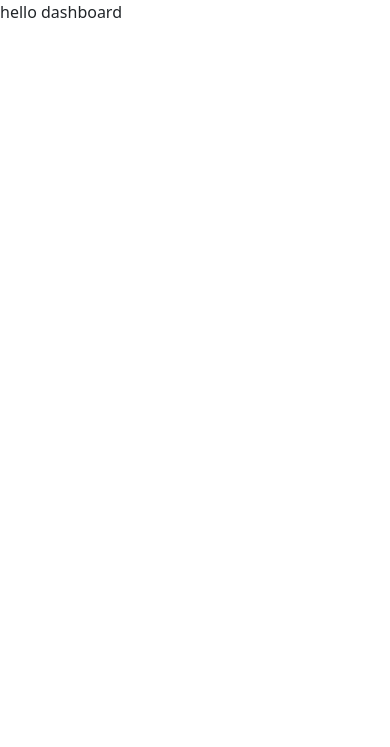
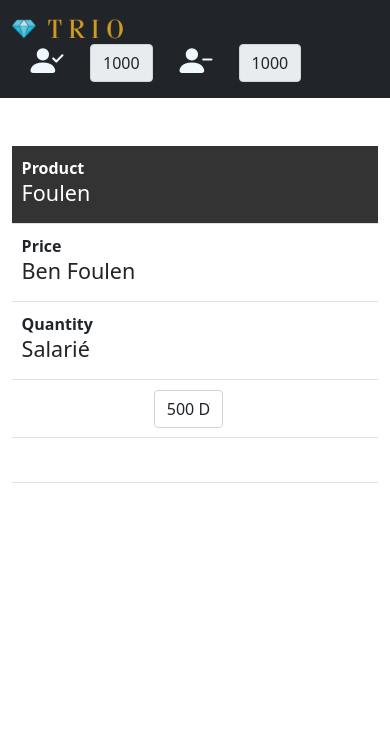
Before and after one commit to GhozziMedAmine/TRIO, a plain HTML site: page !ADMIN_dashboard/interface_admin/admin.html in a window 390 px wide. Drawn offline with nearby package versions, Linux system fonts and the light colour scheme.

Commit message:
admin_dashboard

```diff
--- a/!ADMIN_dashboard/interface_admin/admin.html
+++ b/!ADMIN_dashboard/interface_admin/admin.html
@@ -11,14 +11,126 @@
         integrity="sha384-eOJMYsd53ii+scO/bJGFsiCZc+5NDVN2yr8+0RDqr0Ql0h+rP48ckxlpbzKgwra6" crossorigin="anonymous">
 
     <!-- favicone-->
-    <link rel="shortcut icon"  href="./../../assets/logo/favicone_admin.png"/>
+    <link rel="shortcut icon" href="./../../assets/logo/favicone_admin.png" />
+
+    <link rel="stylesheet" href="./interface.css">
 </head>
 
 <body>
 
-<p>hello dashboard</p>
+    <nav class="navbar navbar-light bg-dark py-3">
+        <div class="container-fluid">
+            <a href="./../../home.html">
+                <img src="./../../assets/logo/logo.png" width="119,324    mm" height="28,509   mm" alt="">
+            </a>
 
 
+            <div class="d-flex">
+                <svg xmlns="http://www.w3.org/2000/svg" width="70" height="33" fill="currentColor" style="color: aliceblue;"
+                    class="bi bi-person-check-fill" viewBox="0 0 16 16">
+                    <path fill-rule="evenodd"
+                        d="M15.854 5.146a.5.5 0 0 1 0 .708l-3 3a.5.5 0 0 1-.708 0l-1.5-1.5a.5.5 0 0 1 .708-.708L12.5 7.793l2.646-2.647a.5.5 0 0 1 .708 0z" />
+                    <path d="M1 14s-1 0-1-1 1-4 6-4 6 3 6 4-1 1-1 1H1zm5-6a3 3 0 1 0 0-6 3 3 0 0 0 0 6z" />
+                </svg>
+
+
+                <div class="input-group-append">
+                    <span class="input-group-text mx-2">1000</span>
+                </div>
+
+                <svg xmlns="http://www.w3.org/2000/svg" width="70" height="33" fill="currentColor"  style="color: aliceblue;"
+                    class="bi bi-person-dash-fill" viewBox="0 0 16 16">
+                    <path fill-rule="evenodd" d="M11 7.5a.5.5 0 0 1 .5-.5h4a.5.5 0 0 1 0 1h-4a.5.5 0 0 1-.5-.5z" />
+                    <path d="M1 14s-1 0-1-1 1-4 6-4 6 3 6 4-1 1-1 1H1zm5-6a3 3 0 1 0 0-6 3 3 0 0 0 0 6z" />
+                </svg>
+
+                <div class="input-group-append">
+                    <span class="input-group-text mx-2">1000</span>
+                </div>
+
+
+            </div>
+        </div>
+    </nav>
+
+
+
+    <main class="my-5  ">
+
+
+        <div class="container">
+            <table id="cart" class="table table-hover table-condensed">
+
+                <!--tabel header-->
+
+                <thead>
+                    <tr>
+
+                        <th style="width:25%">Nom</th>
+                        <th style="width:25%">Prenom</th>
+                        <th style="width:20%">Etat</th>
+
+                        <th style="width:20%" >reste</th>
+                        <th style="width:10%"></th>
+                    </tr>
+                </thead>
+
+                <!--le contenu du tableau -->
+
+
+                <tbody>
+
+                    <tr>
+                        <!--col du produit image et discription -->
+
+                        <td data-th="Product">
+                            <div class="row">
+
+
+                                <div class="col-sm-10">
+                                    <h4 class="nomargin">Foulen</h4>
+
+
+                                </div>
+                            </div>
+                        </td>
+                        <!--col du prix-->
+
+                        <td data-th="Price"> <h4 class="nomargin">Ben Foulen</h4> </td>
+
+                        <!--col quantity {{product.qte}}-->
+
+                        <td data-th="Quantity">
+                            <h4 class="nomargin">Salarié</h4>
+
+
+                        </td>
+
+
+
+
+
+
+                        <!--col somme-->
+
+
+
+                        <!--col Delete-->
+                        <td>  <input class="form-control text-center" value="500 DT" ></td>
+                        <td>  </td>
+                    </tr>
+                </tbody>
+
+                <!--fin du tbody-->
+
+
+
+
+            </table>
+        </div>
+
+
+    </main>
 
 
 
--- /dev/null
+++ b/!ADMIN_dashboard/interface_admin/interface.css
@@ -0,0 +1,38 @@
+main{
+    min-height: calc(100vh - 211px - 35px);
+
+}
+.table>tbody>tr>td, .table>tfoot>tr>td{
+    vertical-align: middle;
+}
+@media screen and (max-width: 600px) {
+    table#cart tbody td .form-control{
+		width:20%;
+		display: inline !important;
+	}
+	.actions .btn{
+		width:36%;
+		margin:1.5em 0;
+	}
+
+	.actions .btn-info{
+		float:left;
+	}
+	.actions .btn-danger{
+		float:right;
+	}
+
+	table#cart thead { display: none; }
+	table#cart tbody td { display: block; padding: .6rem; min-width:320px;}
+	table#cart tbody tr td:first-child { background: #333; color: #fff; }
+	table#cart tbody td:before {
+		content: attr(data-th); font-weight: bold;
+		display: inline-block; width: 8rem;
+	}
+
+
+
+	table#cart tfoot td{display:block; }
+	table#cart tfoot td .btn{display:block;}
+
+}
```
